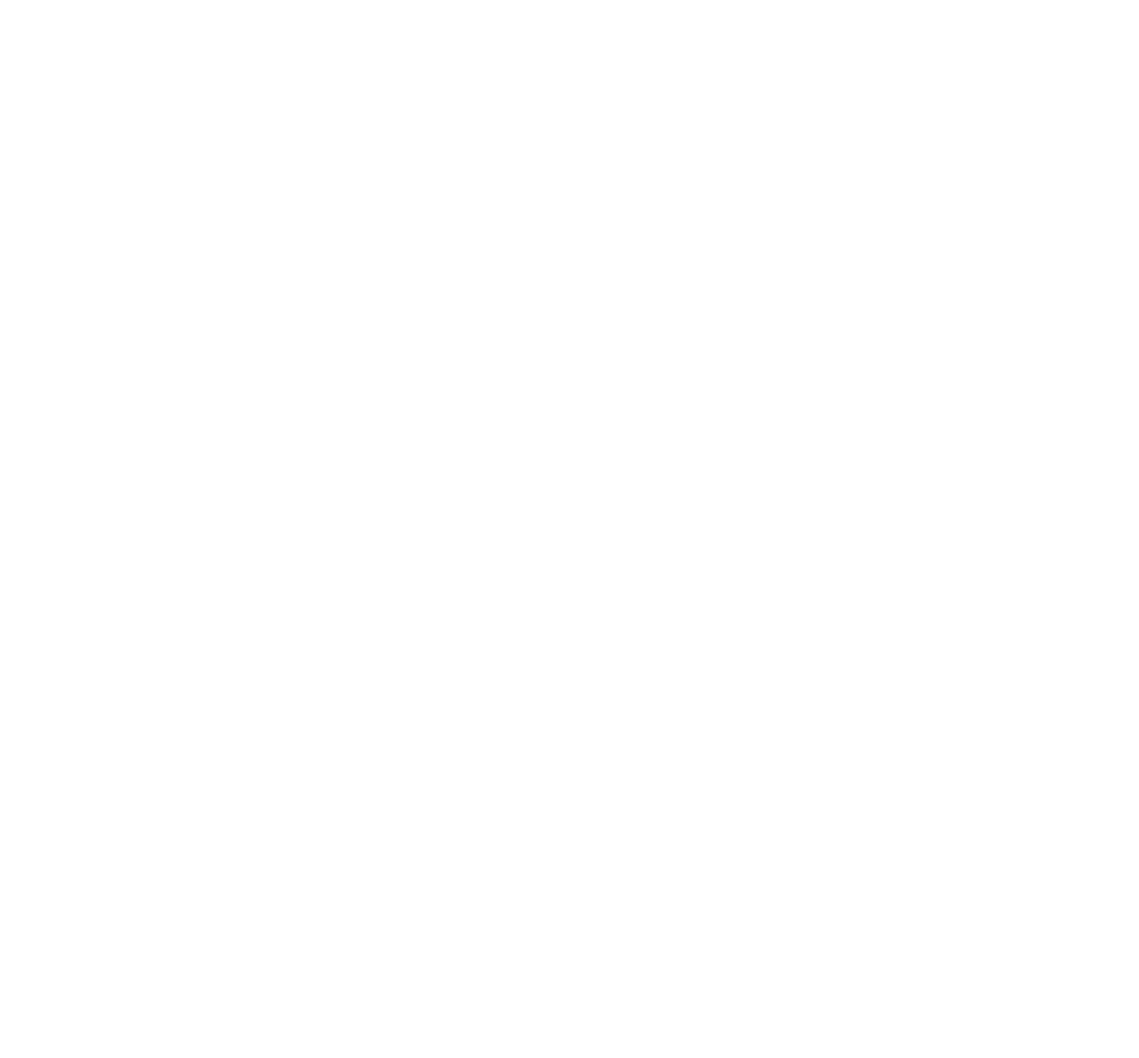
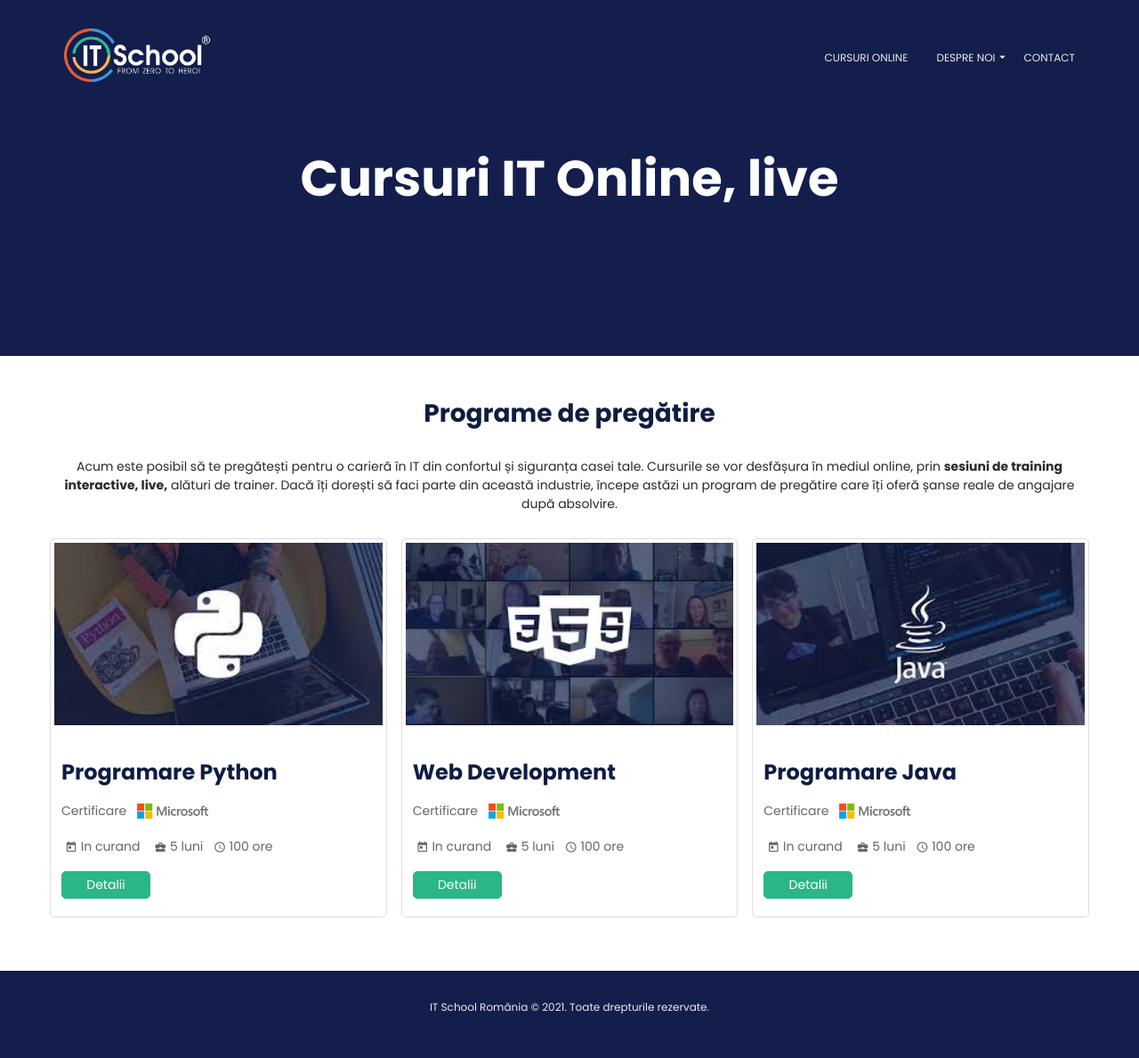
Before and after one commit to TsRo6/Replica-2-IT-School, a plain HTML site: page pages/courses.html in a window 1280 px wide. Shown: the whole page at 89% size. Before the commit the page ends 800 px from the top, so only its background shows below. Drawn offline with Linux system fonts and the light colour scheme.

Commit message:
IT School Clone finish

```diff
--- a/index.html
+++ b/index.html
@@ -7,17 +7,11 @@
     <title>Clona IT School</title>
 
     <!-- Fonts -->
-    <link rel="preconnect" href="https://fonts.googleapis.com" />
-    <link rel="preconnect" href="https://fonts.gstatic.com" crossorigin />
-    <link
-      href="https://fonts.googleapis.com/css2?family=Poppins:ital,wght@0,400;0,700;1,400&display=swap"
-      rel="stylesheet"
-    />
+    <link rel="preconnect" href="https://fonts.googleapis.com">
+    <link rel="preconnect" href="https://fonts.gstatic.com" crossorigin>
+    <link href="https://fonts.googleapis.com/css2?family=Poppins:ital,wght@0,400;0,700;1,400&display=swap" rel="stylesheet">
     <!-- Icons -->
-    <link
-      href="https://fonts.googleapis.com/icon?family=Material+Icons"
-      rel="stylesheet"
-    />
+    <link href="https://fonts.googleapis.com/icon?family=Material+Icons" rel="stylesheet">
 
     <!-- CSS -->
     <link rel="stylesheet" href="/main.css">
--- a/main.css
+++ b/main.css
@@ -70,7 +70,7 @@ nav img{
 }
 
 nav img:hover{
-    transform: scale(1.1);
+    transform: scale(1.05);
 }
 
 nav a{
@@ -79,7 +79,7 @@ nav a{
     padding: var(--spacing-medium);
 }
 
-nav ul{
+ul{
     list-style-type: none;
     display: flex;
 }
@@ -95,6 +95,7 @@ nav li{
 
 nav a:hover{
     color: var(--text-secondary);
+    transform: scale(1.1);
 }
 
 .about-us .submenu{
@@ -146,7 +147,8 @@ h1{
 }
 
 p{
-    font-size: var(--fs-large);
+    font-size: var(--fs-medium);
+    color: var(--text-dark);
     margin-bottom: var(--spacing-medium);
 }
 
--- a/pages/courses.html
+++ b/pages/courses.html
@@ -0,0 +1,158 @@
+<!DOCTYPE html>
+<html lang="en">
+<head>
+    <meta charset="UTF-8">
+    <meta http-equiv="X-UA-Compatible" content="IE=edge">
+    <meta name="viewport" content="width=device-width, initial-scale=1.0">
+    <title>Courses-Clona IT School</title>
+
+    <!-- Fonts -->
+    <link rel="preconnect" href="https://fonts.googleapis.com">
+    <link rel="preconnect" href="https://fonts.gstatic.com" crossorigin>
+    <link href="https://fonts.googleapis.com/css2?family=Poppins:ital,wght@0,400;0,700;1,400&display=swap" rel="stylesheet">
+    <!-- Icons -->
+    <link href="https://fonts.googleapis.com/icon?family=Material+Icons" rel="stylesheet">
+
+    <!-- CSS -->
+    <link rel="stylesheet" href="/main.css">
+    <link rel="stylesheet" href="/style/courses.css">
+</head>
+<body>
+    <!-- Nav Bar -->
+    <nav>
+    <div class="container">
+      <a href="/index.html" class="logo-link">
+        <img src="/assets/main-pictures/itschool-logo.png" alt="Logo ITschool">
+      </a>
+      <div class="menu-icons-container">
+        <span class="material-icons menu-icon"> menu </span>
+        <input type="checkbox" class="menu-icon"/>
+        <ul>
+          <li>
+            <a href="/pages/courses.html">CURSURI ONLINE</a>
+          </li>
+          <li class="about-us">
+            <a href="/pages/about.html">
+              DESPRE NOI
+              <span class="material-icons arrow-down-icon">
+                arrow_drop_down
+              </span>
+            </a>
+            <div class="submenu">
+              <a href="/index.html">IT SCHOOL</a>
+              <a href="/pages/about.html">DESPRE NOI</a>
+            </div>
+          </li>
+          <li>
+            <a href="/pages/contact.html">CONTACT</a>
+          </li>
+        </ul>
+      </div>
+    </div>
+    </nav>
+    <main>
+        <section class="welcome">
+            <div class="container">
+                <h1>Cursuri IT Online, live</h1>
+            </div>
+        </section>
+        <!-- Courses -->
+        <section class="courses">
+            <div class="container grid">
+                <h2>Programe de pregătire</h2>
+                <p class="main-paragraph">
+                Acum este posibil să te pregătești pentru o carieră în IT din confortul și siguranța casei tale. Cursurile se vor desfășura în mediul online, prin <strong>sesiuni de training interactive, live,</strong> alături de trainer. Dacă îți dorești să faci parte din această industrie, începe astăzi un program de pregătire care îți oferă șanse reale de angajare după absolvire.
+                </p>
+                <div class="courses-container">
+                    <div class="course-wrapper">
+                        <div class="course">
+                            <img class="presentation-image" src="/assets/curses-pictures/python.jpeg" alt="Python">
+                            <div class="content">
+                                <h3><b>Programare Python</b></h3>
+                                <p class="certification">Certificare
+                                    <img class="microsoft-logo" src="/assets/curses-pictures/microsoft-color.png" alt="Microsoft">
+                                </p>
+                                <div class="details">
+                                    <span class="date">
+                                        <span class="material-icons">today</span>
+                                        <span>In curand</span>
+                                    </span>
+                                    <span class="duration-months">
+                                        <span class="material-icons">business_center</span>
+                                        <span>5 luni</span>
+                                    </span>
+                                    <span class="duration-hours">
+                                        <span class="material-icons">schedule</span>
+                                        <span>100 ore</span>
+                                    </span>
+                                </div>
+                                <a href="#">Detalii</a>
+                            </div>
+                        </div>
+                    </div>
+                    <div class="course-wrapper">
+                        <div class="course">
+                            <img class="presentation-image" src="/assets/curses-pictures/web-dev.jpeg" alt="Web Development">
+                            <div class="content">
+                                <h3><b>Web Development</b></h3>
+                                <p class="certification">Certificare
+                                    <img class="microsoft-logo" src="/assets/curses-pictures/microsoft-color.png" alt="Microsoft">
+                                </p>
+                                <div class="details">
+                                    <span class="date">
+                                        <span class="material-icons">today</span>
+                                        <span>In curand</span>
+                                    </span>
+                                    <span class="duration-months">
+                                        <span class="material-icons">business_center</span>
+                                        <span>5 luni</span>
+                                    </span>
+                                    <span class="duration-hours">
+                                        <span class="material-icons">schedule</span>
+                                        <span>100 ore</span>
+                                    </span>
+                                </div>
+                                <a href="#">Detalii</a>
+                            </div>
+                        </div>
+                    </div>
+                    <div class="course-wrapper">
+                        <div class="course">
+                            <img class="presentation-image" src="/assets/curses-pictures/Java.jpeg" alt="Programare Java">
+                            <div class="content">
+                                <h3><b>Programare Java</b></h3>
+                                <p class="certification">Certificare
+                                    <img class="microsoft-logo" src="/assets/curses-pictures/microsoft-color.png" alt="Microsoft">
+                                </p>
+                                <div class="details">
+                                    <span class="date">
+                                        <span class="material-icons">today</span>
+                                        <span>In curand</span>
+                                    </span>
+                                    <span class="duration-months">
+                                        <span class="material-icons">business_center</span>
+                                        <span>5 luni</span>
+                                    </span>
+                                    <span class="duration-hours">
+                                        <span class="material-icons">schedule</span>
+                                        <span>100 ore</span>
+                                    </span>
+                                </div>
+                                <a href="#">Detalii</a>
+                            </div>
+                        </div>
+                    </div>
+                </div>
+            </div>
+        </section>
+    </main>
+
+    <footer>
+        <div class="container">
+            <p>IT School România © 2021. Toate drepturile rezervate.</p>
+        </div>
+    </footer>
+
+
+</body>
+</html>
--- a/style/about.css
+++ b/style/about.css
@@ -0,0 +1,85 @@
+.welcome {
+    background-color: var(--bg-primary);
+    height: 50vh;
+    display: flex;
+    justify-content: center;
+    align-items: center;
+}
+
+.welcome h1 {
+    text-align: center;
+}
+
+.trainers .container.grid {
+    padding: var(--spacing-medium) var(--spacing-small);
+}
+
+.trainers .trainers-container {
+    padding-bottom: var(--spacing-large);
+    display: flex;
+    flex-wrap: wrap;
+}
+
+.trainers .trainer-wrapper {
+    width: 25%;
+    padding: 0 var(--spacing-small);
+}
+
+.trainers .trainer {
+    width: 100%;
+    min-height: 350px;
+    padding: var(--spacing-small);
+    border: 1px solid #ddd;
+    border-radius: 5px;
+    margin-top: calc(2 * var(--spacing-xl));
+    display: flex;
+    flex-direction: column;
+    align-items: center;
+}
+
+.trainers .image-wrapper {
+    width: 150px;
+    height: 150px;
+    border-radius: 50%;
+    overflow: hidden;
+    margin-top: -70px;
+}
+
+.trainer img {
+    width: 100%;
+    height: auto;
+    filter: grayscale(100%);
+}
+
+.trainer h3 {
+    width: 100%;
+    font-size: var(--fs-large);
+    font-weight: 400;
+    color: #fbb44c;
+    text-align: center;
+    background-color: rgba(20, 30, 76, 0.9);
+    border-radius: 5px;
+    padding: var(--spacing-tiny) 0;
+    margin-bottom: var(--spacing-medium);
+    margin-top: -25px;
+    z-index: 1;
+}
+
+
+@media (max-width: 768px){
+    .welcome h1 {
+        font-size: 2rem;
+    }
+    .trainers .trainer-wrapper {
+        width: 50%;
+    }
+    .trainers .trainer {
+        min-height: 310px;
+    }
+}
+
+@media (max-width: 992px){
+    .trainers .trainer-wrapper {
+        width: calc(100% / 3);
+    }
+}
--- a/style/contact.css
+++ b/style/contact.css
@@ -0,0 +1,109 @@
+.welcome {
+    background-color: var(--bg-primary);
+    height: 50vh;
+    display: flex;
+    justify-content: center;
+    align-items: center;
+}
+
+.welcome h1 {
+    text-align: center;
+}
+
+.contact h2, .contact .main-paragraph, .contact .contact-wrapper {
+    margin-bottom: var(--spacing-large);
+}
+
+.contact h2 {
+    text-align: center;
+    padding-top: var(--spacing-large);
+}
+
+.contact .contact-wrapper {
+    display: flex;
+}
+
+.contact ul, .contact form {
+    width: 50%;
+    display: flex;
+    flex-direction: column;
+    padding: var(--spacing-medium);
+}
+
+.contact li {
+    display: flex;
+    justify-content: space-between;
+    padding-bottom: var(--spacing-small);
+    margin-bottom: var(--spacing-small);
+    border-bottom: 1px solid #ddd;
+}
+
+.contact .material-icons {
+    vertical-align: middle;
+    color: var(--text-primary);
+}
+
+.contact a, .contact .description, .contact input::placeholder {
+    color: #8e8e8e;
+}
+
+.contact .contact-wrapper p, .contact a, .contact label, .contact input, .contact textarea {
+    font-size: var(--fs-medium);
+}
+
+.contact .contact-wrapper p:not(.description), .contact label, .contact input, .contact textarea {
+    color: var(--text-dark);
+}
+
+.contact .material-icons {
+    vertical-align: middle;
+    color: var(--text-primary);
+}
+
+.contact textarea {
+    font-family: inherit;
+    height: 100px;
+}
+
+.contact input, .contact textarea {
+    padding: var(--spacing-small);
+    border: 1px solid #ddd;
+    border-radius: 5px;
+    margin-bottom: var(--spacing-medium);
+}
+
+.contact input[type="submit"] {
+    font-size: var(--fs-medium);
+    text-align: center;
+    color: var(--text-white);
+    background-color: var(--button-color);
+    border: 1px solid var(--button-color);
+    border-radius: 5px;
+    padding: var(--spacing-small);
+    width: 100px;
+}
+
+.contact input[type="submit"]:hover{
+    transform: scale(1.1);
+}
+
+
+
+@media (max-width: 768px){
+    .welcome h1 {
+        font-size: 2rem;
+    }
+    .contact .contact-wrapper {
+        flex-direction: column;
+    }
+    .contact ul, .contact form {
+        width: 100%;
+        padding: 0;
+    }
+    .contact li {
+        margin-bottom: var(--spacing-medium);
+    }
+    .contact input[type="submit"] {
+        margin-bottom: 0;
+    }
+}
--- a/style/courses.css
+++ b/style/courses.css
@@ -0,0 +1,111 @@
+.welcome {
+    background-color: var(--bg-primary);
+    height: 50vh;
+    display: flex;
+    justify-content: center;
+    align-items: center;
+}
+
+.welcome h1 {
+    text-align: center;
+}
+
+.courses .container.grid .main-paragraph {
+    margin-left: var(--spacing-small);
+    margin-right: var(--spacing-small);
+}
+
+.courses h2, .courses .main-paragraph, .courses .courses-container {
+    margin-bottom: var(--spacing-large);
+}
+
+.courses h2, .courses .main-paragraph {
+    text-align: center;
+}
+
+.courses .courses-container {
+    display: flex;
+    flex-wrap: wrap;
+}
+
+.courses .course-wrapper {
+    width: calc(100% / 3);
+    padding-right: var(--spacing-small);
+    padding-left: var(--spacing-small);
+}
+
+.courses .course {
+    width: 100%;
+    padding: var(--spacing-tiny);
+    border: 1px solid #ddd;
+    border-radius: 5px;
+    margin-bottom: var(--spacing-medium);
+}
+
+.courses .presentation-image {
+    width: 100%;
+    height: auto;
+    margin-bottom: var(--spacing-large);
+}
+
+.courses .content {
+    padding: 0 var(--spacing-small);
+}
+
+.courses h3 {
+    color: var(--text-primary);
+}
+
+.courses span, .courses .certification {
+    font-size: var(--fs-medium);
+    color: #666;
+}
+
+.courses .microsoft-logo, .courses .duration-months, .courses .duration-hours {
+    margin-left: var(--spacing-small);
+}
+
+.courses .microsoft-logo {
+    width: 80px;
+    height: auto;
+    vertical-align: middle;
+}
+
+.course p img:hover{
+    background-color: none;
+}
+
+.courses h3, .courses .certification, .courses .details, .courses a {
+    margin-bottom: var(--spacing-medium);
+}
+
+.course .material-icons {
+    vertical-align: middle;
+}
+
+.courses a {
+    font-size: var(--fs-medium);
+    text-align: center;
+    color: var(--text-white);
+    background-color: var(--button-color);
+    border: 1px solid var(--button-color);
+    border-radius: 5px;
+    padding: var(--spacing-tiny);
+    width: 100px;
+}
+
+.courses a:hover{
+    background-color: #101d42;
+}
+
+@media (max-width: 992px){
+    .courses .course-wrapper {
+        width: 50%;
+    }
+}
+
+@media (max-width: 768px){
+    .courses .course-wrapper {
+        width: 100%;
+    }
+}
```
Also changed, not shown: pages/about.html (+119 -0 lines), pages/contact.html (+128 -0 lines), assets/about-us-pictures/alex.jpeg (added), assets/about-us-pictures/ema.jpeg (added), assets/about-us-pictures/marius.png (added), assets/about-us-pictures/razvan.jpeg (added), assets/curses-pictures/Java.jpeg (added), assets/curses-pictures/microsoft-color.png (added), assets/curses-pictures/python.jpeg (added), assets/curses-pictures/web-dev.jpeg (added).
